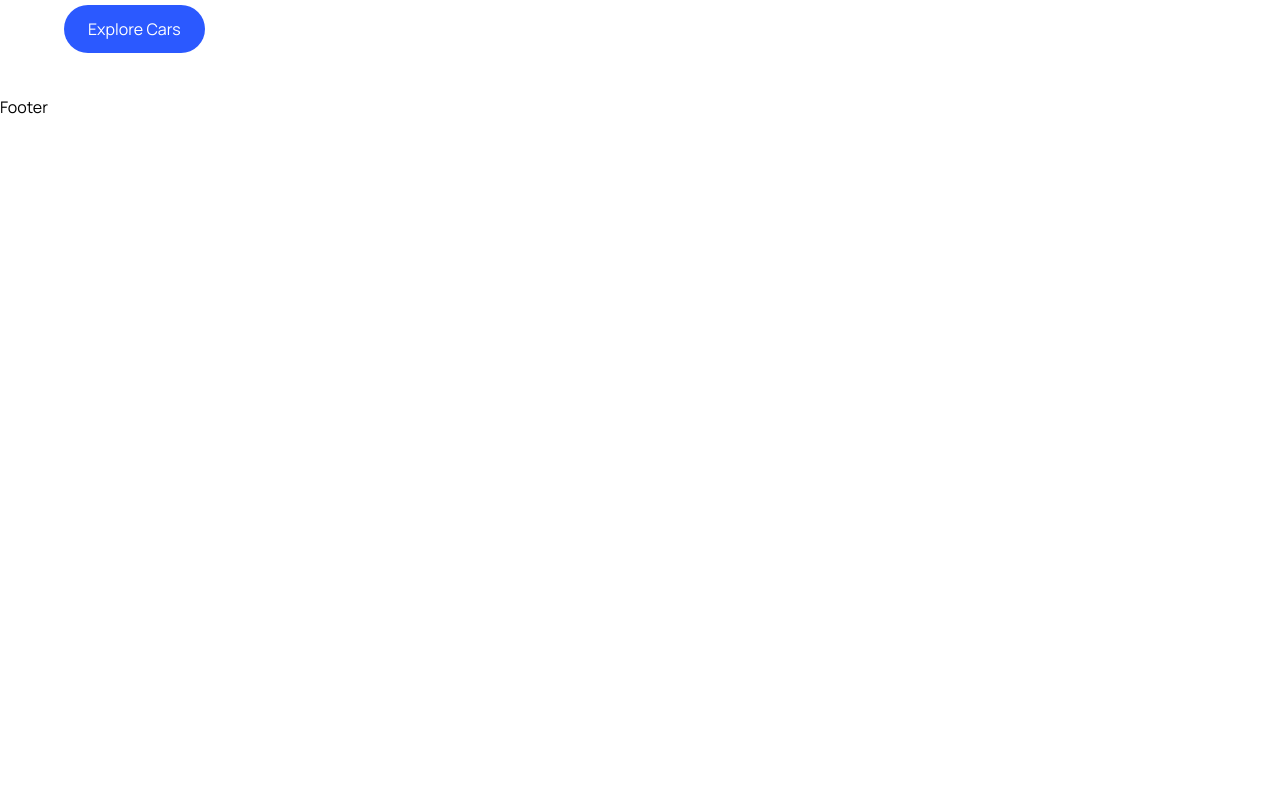
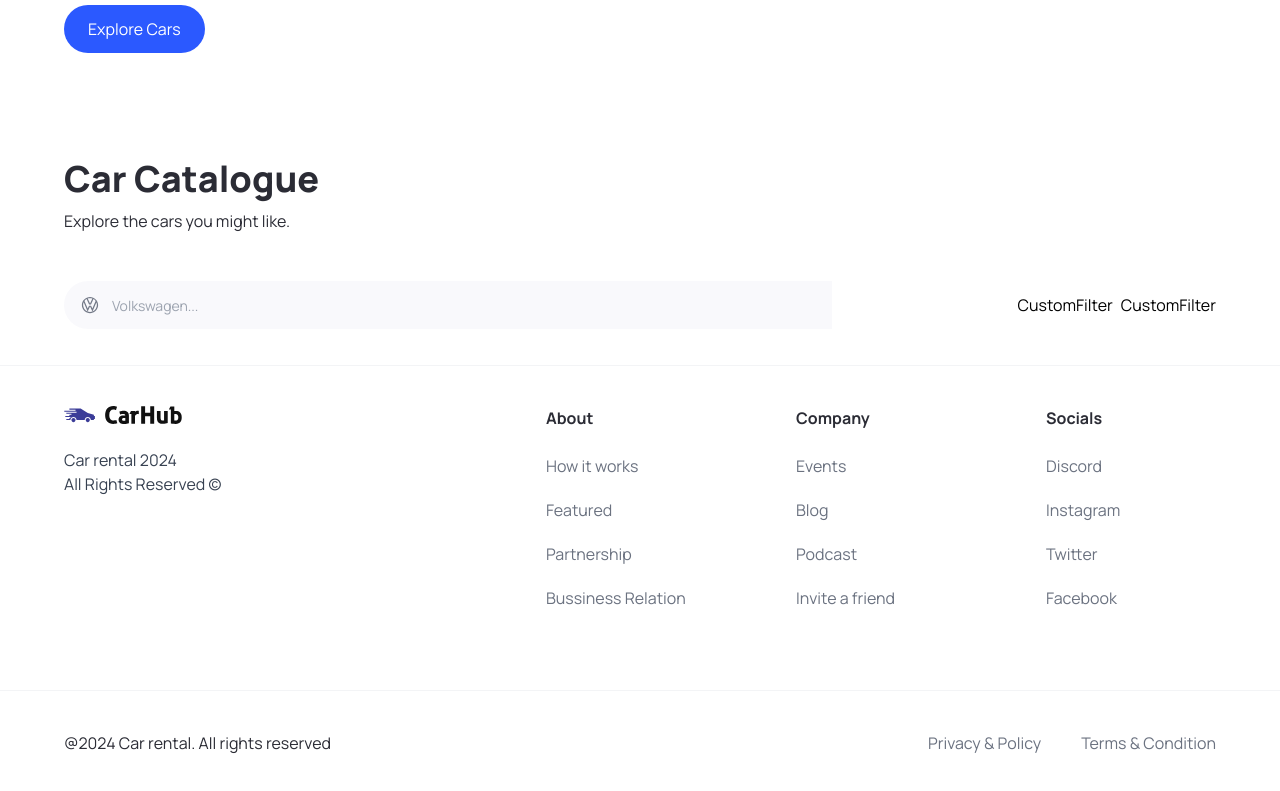
Before and after one commit to itachouille/Car_rental, a Next.js app: page / in a window 1280 px wide. Shown: the part 705-1496 px from the top of the page. Before the commit the page ends 824 px from the top, so only its background shows below. Built offline with nearby package versions, Linux system fonts and the light colour scheme.

Commit message:
create searchBar with headless ui

```diff
--- a/app/page.tsx
+++ b/app/page.tsx
@@ -1,10 +1,23 @@
-import { Hero } from '@/components'
+import { Hero, SearchBar, CustomFilter } from '@/components'
 import Image from 'next/image'
 
 export default function Home() {
   return (
     <main className='overflow-hidden'>
       <Hero />
+      <div className='mt-12 padding-x padding-y max-width' id='discover'>
+        <div className='home__text-container'>
+          <h1 className='text-4xl font-extrabold'>Car Catalogue</h1>
+          <p>Explore the cars you might like.</p>
+        </div>
+        <div className='home__filters'>
+          <SearchBar />
+          <div className='home__filter-container'>
+            <CustomFilter title="fuel" />
+            <CustomFilter title="year" />
+          </div>
+        </div>
+      </div>
     </main>
   )
 }
--- /dev/null
+++ b/components/CustomFilter.tsx
@@ -0,0 +1,9 @@
+import React from 'react'
+
+const CustomFilter = () => {
+  return (
+    <div>CustomFilter</div>
+  )
+}
+
+export default CustomFilter
--- a/components/Footer.tsx
+++ b/components/Footer.tsx
@@ -1,9 +1,57 @@
-import React from 'react'
+import Image from "next/image";
+import Link from "next/link";
+import { footerLinks } from "@/constants";
 
-const Footer = () => {
-  return (
-    <div>Footer</div>
-  )
-}
+const Footer = () => (
+  <footer className="flex flex-col text-black-100  mt-5 border-t border-gray-100">
+    <div className="flex max-md:flex-col flex-wrap justify-between gap-5 sm:px-16 px-6 py-10">
+      <div className="flex flex-col justify-start items-start gap-6">
+        <Image
+          src="/logo.svg"
+          alt="logo"
+          width={118}
+          height={18}
+          className="object-contain"
+        />
+        <p className="text-base text-gray-700">
+          Car rental 2024 <br />
+          All Rights Reserved &copy;
+        </p>
+      </div>
 
-export default Footer
+      <div className="footer__links">
+        {footerLinks.map((item) => (
+          <div key={item.title} className="footer__link">
+            <h3 className="font-bold">{item.title}</h3>
+            <div className="flex flex-col gap-5">
+              {item.links.map((link) => (
+                <Link
+                  key={link.title}
+                  href={link.url}
+                  className="text-gray-500"
+                >
+                  {link.title}
+                </Link>
+              ))}
+            </div>
+          </div>
+        ))}
+      </div>
+    </div>
+
+    <div className="flex justify-between items-center flex-wrap mt-10 border-t border-gray-100 sm:px-16 px-6 py-10">
+      <p>@2024 Car rental. All rights reserved</p>
+
+      <div className="footer__copyrights-link">
+        <Link href="/" className="text-gray-500">
+          Privacy & Policy
+        </Link>
+        <Link href="/" className="text-gray-500">
+          Terms & Condition
+        </Link>
+      </div>
+    </div>
+  </footer>
+);
+
+export default Footer;
--- a/components/Hero.tsx
+++ b/components/Hero.tsx
@@ -1,36 +1,35 @@
-"use client"
+"use client";
 
-import Image from 'next/image'
-import { CustomButton } from '.'
+import Image from "next/image";
+import { CustomButton } from ".";
 
 const Hero = () => {
-  const handleScroll = () => {
-
-  }
+  const handleScroll = () => {};
 
   return (
-    <div className='hero'>
-      <div className='flex-1 pt-36 padding-x'>
-        <h1 className='hero__title'>
+    <div className="hero">
+      <div className="flex-1 pt-36 padding-x">
+        <h1 className="hero__title">
           Find, book, or rent a car – quickly and easily !
         </h1>
-        <p className='hero__subtitle'>
-          Streamline your car rental experience with our effortless booking process.
+        <p className="hero__subtitle">
+          Streamline your car rental experience with our effortless booking
+          process.
         </p>
         <CustomButton
-        title="Explore Cars"
-        containerStyles="bg-primary-blue text-white rounded-full mt-10"
-        handleClick={handleScroll}
+          title="Explore Cars"
+          containerStyles="bg-primary-blue text-white rounded-full mt-10"
+          handleClick={handleScroll}
         />
       </div>
-      <div className='hero__image-container'>
-        <div className='hero__image'>
-          <Image src="/hero.png" alt='hero' fill className='object-contain'/>
-          <div className='hero__image-overlay'/>
+      <div className="hero__image-container">
+        <div className="hero__image">
+          <Image src="/hero.png" alt="hero" fill className="object-contain" />
         </div>
+        <div className="hero__image-overlay" />
       </div>
     </div>
-  )
-}
+  );
+};
 
-export default Hero
+export default Hero;
--- /dev/null
+++ b/components/SearchBar.tsx
@@ -0,0 +1,25 @@
+"use client";
+
+import { useState } from "react";
+import {SearchManufacturer}  from "./";
+
+
+const SearchBar = () => {
+    const [manufacturer, setManufacturer] = useState("");
+    const handleSearch = () => {
+        const [manufacturer, setManufacturer] = useState("");
+    }
+
+  return (
+    <form className='searchbar' onSubmit={handleSearch} >
+        <div className="searchbar__item">
+        <SearchManufacturer
+          manufacturer={manufacturer}
+          setManufacturer={setManufacturer}
+        />
+        </div>
+    </form>
+  )
+}
+
+export default SearchBar
--- /dev/null
+++ b/components/SearchManufacturer.tsx
@@ -0,0 +1,99 @@
+"use client"
+
+import Image from "next/image";
+import { Fragment, useState } from "react";
+import { Combobox, Transition } from "@headlessui/react";
+import { manufacturers } from "@/constants";
+import { SearchManufacturerProps } from "@/types";
+
+const SearchManufacturer = ({ manufacturer, setManufacturer }: SearchManufacturerProps) => {
+  const [query, setQuery] = useState("");
+
+  const filteredManufacturers =
+    query === ""
+      ? manufacturers
+      : manufacturers.filter((item) =>
+          item
+            .toLowerCase()
+            .replace(/\s+/g, "")
+            .includes(query.toLowerCase().replace(/\s+/g, ""))
+        );
+
+  return (
+    <div className='search-manufacturer'>
+      <Combobox value={manufacturer} onChange={setManufacturer}>
+        <div className='relative w-full'>
+          {/* Button for the combobox. Click on the icon to see the complete dropdown */}
+          <Combobox.Button className='absolute top-[14px]'>
+            <Image
+              src='/car-logo.svg'
+              width={20}
+              height={20}
+              className='ml-4'
+              alt='car logo'
+            />
+          </Combobox.Button>
+
+          {/* Input field for searching */}
+          <Combobox.Input
+            className='search-manufacturer__input'
+            displayValue={(item: string) => item}
+            onChange={(event) => setQuery(event.target.value)} // Update the search query when the input changes
+            placeholder='Volkswagen...'
+          />
+
+          {/* Transition for displaying the options */}
+          <Transition
+            as={Fragment} // group multiple elements without introducing an additional DOM node i.e., <></>
+            leave='transition ease-in duration-100'
+            leaveFrom='opacity-100'
+            leaveTo='opacity-0'
+            afterLeave={() => setQuery("")} // Reset the search query after the transition completes
+          >
+            <Combobox.Options
+              className='absolute mt-1 max-h-60 w-full overflow-auto rounded-md bg-white py-1 text-base shadow-lg ring-1 ring-black ring-opacity-5 focus:outline-none sm:text-sm'
+              static
+            >
+              {filteredManufacturers.length === 0 && query !== "" ? (
+                <Combobox.Option
+                  value={query}
+                  className='search-manufacturer__option'
+                >
+                  Create "{query}"
+                </Combobox.Option>
+              ) : (
+                filteredManufacturers.map((item) => (
+                  <Combobox.Option
+                    key={item}
+                    className={({ active }) =>
+                      `relative search-manufacturer__option ${
+                        active ? "bg-primary-blue text-white" : "text-gray-900"
+                      }`
+                    }
+                    value={item}
+                  >
+                    {({ selected, active }) => (
+                      <>
+                        <span className={`block truncate ${selected ? "font-medium" : "font-normal"}`}>
+                          {item}
+                        </span>
+
+                        {/* Show an active blue background color if the option is selected */}
+                        {selected ? (
+                          <span className={`absolute inset-y-0 left-0 flex items-center pl-3 ${active? "text-white": "text-pribg-primary-purple"}`}
+                          ></span>
+                        ) : null}
+                      </>
+                    )}
+                  </Combobox.Option>
+                ))
+              )}
+            </Combobox.Options>
+          </Transition>
+        </div>
+      </Combobox>
+    </div>
+  );
+};
+
+export default SearchManufacturer;
--- /dev/null
+++ b/constants/index.ts
@@ -0,0 +1,101 @@
+export const manufacturers = [
+    "Acura",
+    "Alfa Romeo",
+    "Aston Martin",
+    "Audi",
+    "Bentley",
+    "BMW",
+    "Buick",
+    "Cadillac",
+    "Chevrolet",
+    "Chrysler",
+    "Citroen",
+    "Dodge",
+    "Ferrari",
+    "Fiat",
+    "Ford",
+    "GMC",
+    "Honda",
+    "Hyundai",
+    "Infiniti",
+    "Jaguar",
+    "Jeep",
+    "Kia",
+    "Lamborghini",
+    "Land Rover",
+    "Lexus",
+    "Lincoln",
+    "Maserati",
+    "Mazda",
+    "McLaren",
+    "Mercedes-Benz",
+    "MINI",
+    "Mitsubishi",
+    "Nissan",
+    "Porsche",
+    "Ram",
+    "Rolls-Royce",
+    "Subaru",
+    "Tesla",
+    "Toyota",
+    "Volkswagen",
+    "Volvo",
+  ];
+
+  export const yearsOfProduction = [
+    { title: "Year", value: "" },
+    { title: "2015", value: "2015" },
+    { title: "2016", value: "2016" },
+    { title: "2017", value: "2017" },
+    { title: "2018", value: "2018" },
+    { title: "2019", value: "2019" },
+    { title: "2020", value: "2020" },
+    { title: "2021", value: "2021" },
+    { title: "2022", value: "2022" },
+    { title: "2023", value: "2023" },
+  ];
+
+  export const fuels = [
+    {
+      title: "Fuel",
+      value: "",
+    },
+    {
+      title: "Gas",
+      value: "Gas",
+    },
+    {
+      title: "Electricity",
+      value: "Electricity",
+    },
+  ];
+
+  export const footerLinks = [
+    {
+      title: "About",
+      links: [
+        { title: "How it works", url: "/" },
+        { title: "Featured", url: "/" },
+        { title: "Partnership", url: "/" },
+        { title: "Bussiness Relation", url: "/" },
+      ],
+    },
+    {
+      title: "Company",
+      links: [
+        { title: "Events", url: "/" },
+        { title: "Blog", url: "/" },
+        { title: "Podcast", url: "/" },
+        { title: "Invite a friend", url: "/" },
+      ],
+    },
+    {
+      title: "Socials",
+      links: [
+        { title: "Discord", url: "/" },
+        { title: "Instagram", url: "/" },
+        { title: "Twitter", url: "/" },
+        { title: "Facebook", url: "/" },
+      ],
+    },
+  ];
--- a/types/index.ts
+++ b/types/index.ts
@@ -6,3 +6,8 @@
     handleClick?: MouseEventHandler<HTMLButtonElement>;
     btnType?: "button" | "submit";
 }
+
+export interface SearchManufacturerProps {
+    manufacturer: string;
+    setManufacturer: (manufacturer: string) => void;
+}
```
Also changed, not shown: components/index.tsx (+7 -1 lines), package.json (+5 -4 lines), app/globals.css (line endings or trailing spaces), 1 other file (tests, documents, lock files or other folders).
